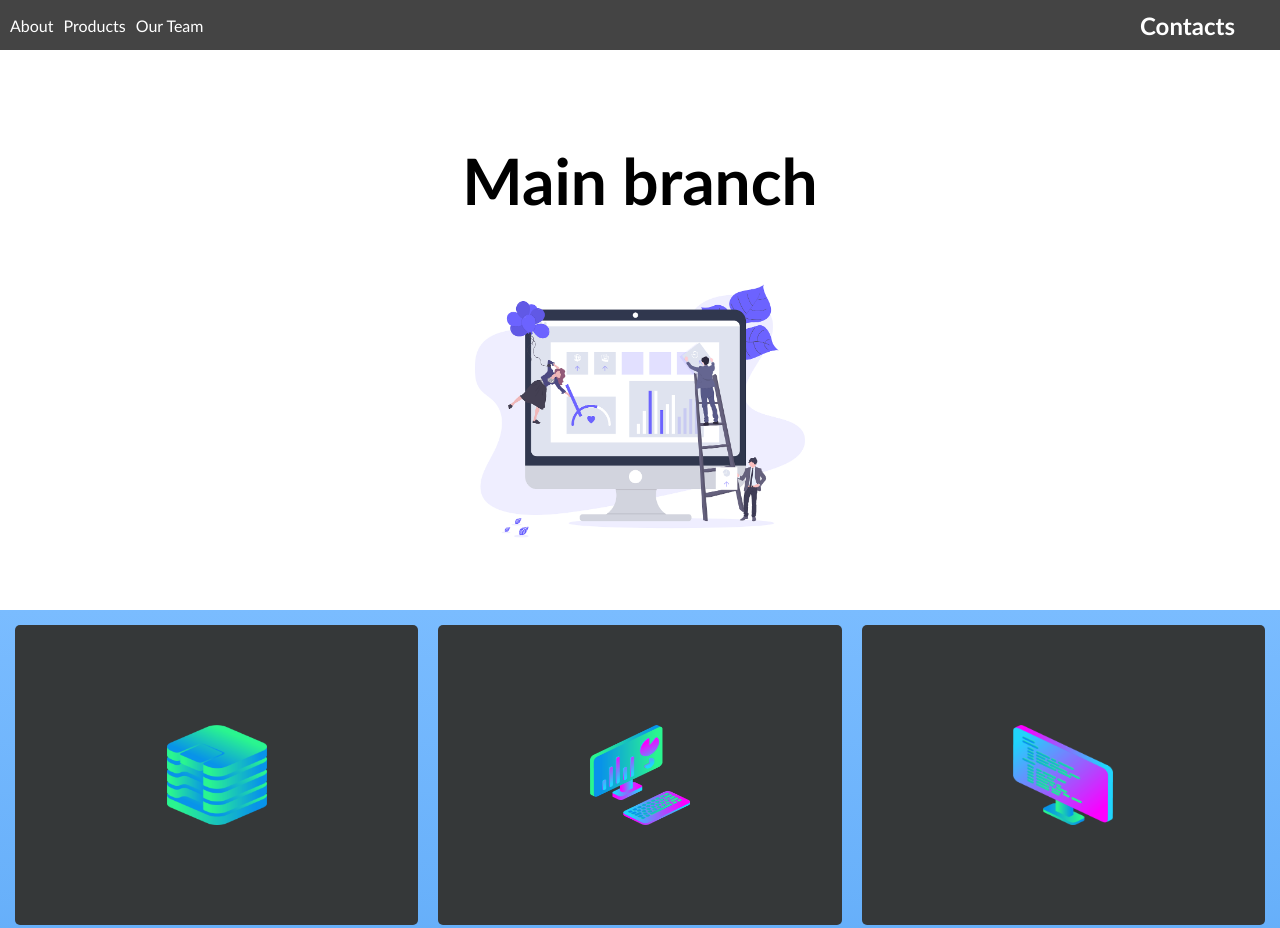
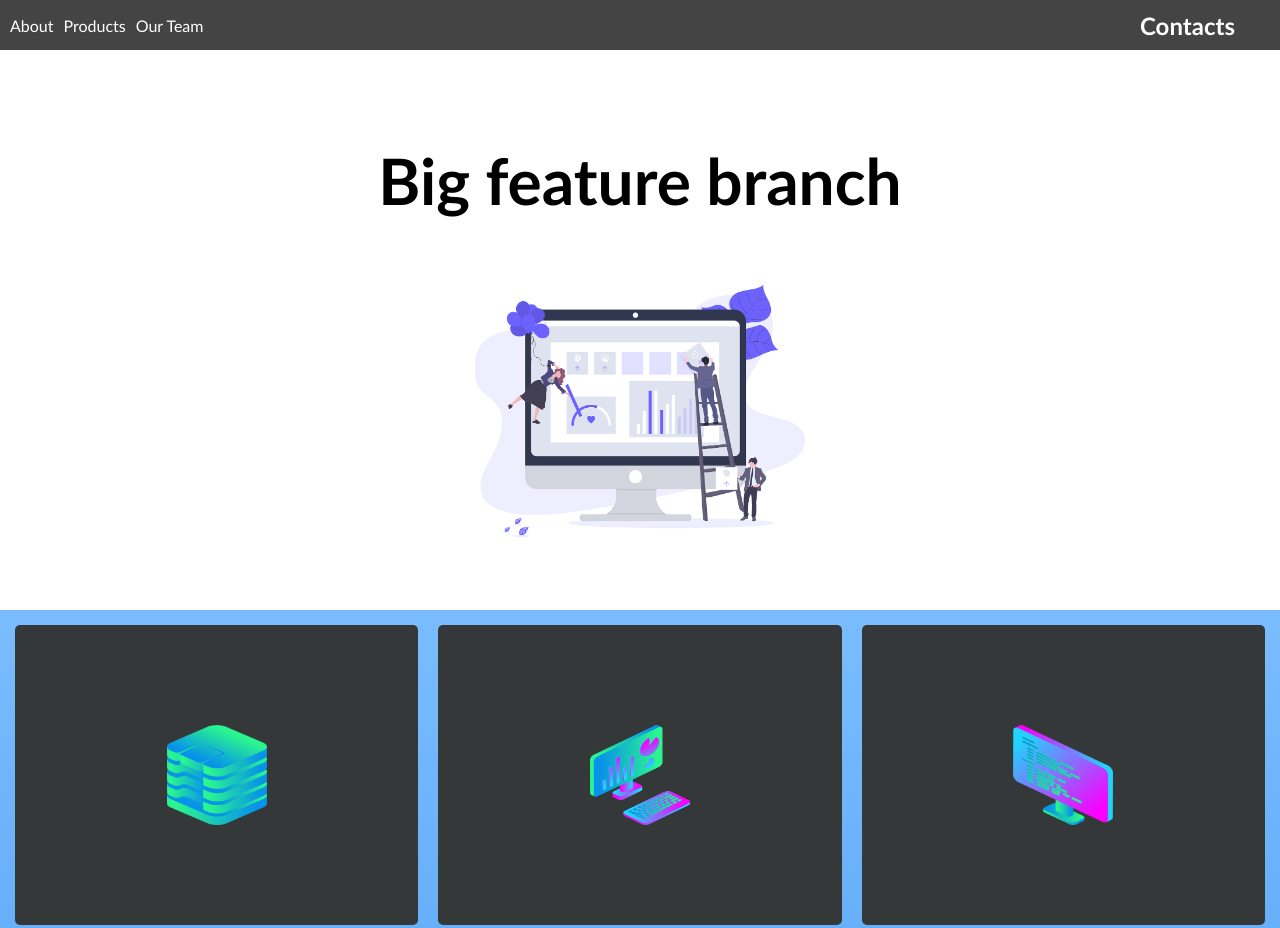
Before and after one commit to peusilva/basic-layout, a plain HTML site: page index.html in a window 1280 px wide. Shown: the top 928 px of the page. Drawn offline with Linux system fonts and the light colour scheme.

Commit message:
big feature testing

```diff
--- a/index.html
+++ b/index.html
@@ -18,7 +18,7 @@
   </div>
   </header>
   <div class="zone cover" id="about">
-    <h1>Main branch</h1>
+    <h1>Big feature branch</h1>
     <img src="img/undraw.png" class="cover-img">
   </div>
   <div class="zone blue grid" id="products">
```
